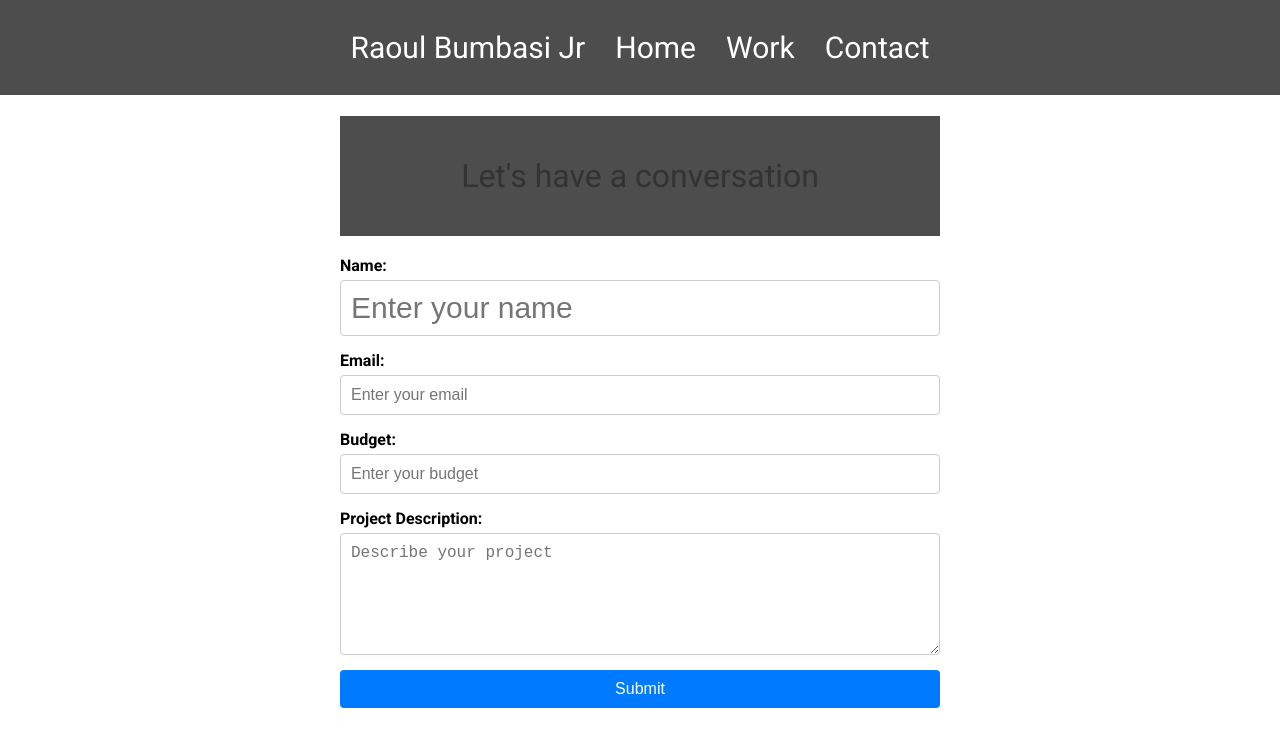
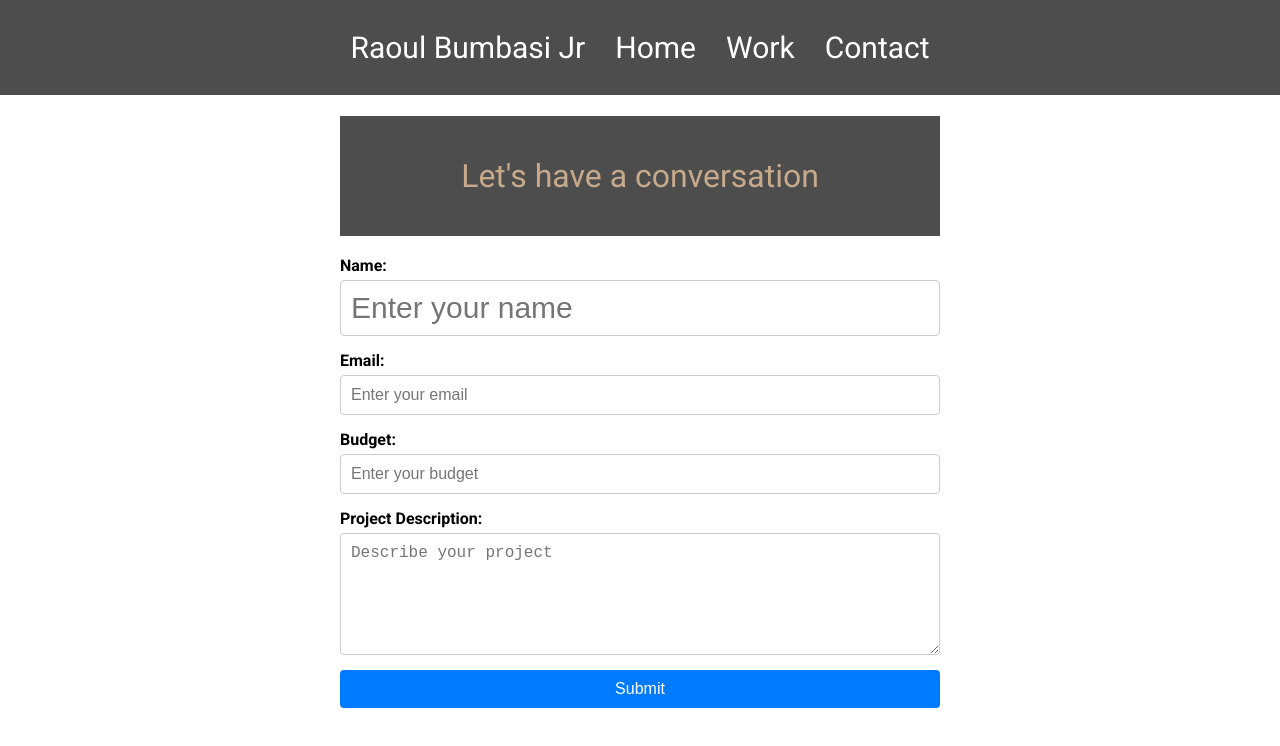
Before and after one commit to RaoulBumbasiJr/portfolio, a React (Create React App) app: page /contact in a window 1280 px wide. Shown: the top 746 px of the page. Built offline with nearby package versions, Linux system fonts and the light colour scheme.

Commit message:
Contact.js edit

```diff
--- a/src/components/Contact/Contact.css
+++ b/src/components/Contact/Contact.css
@@ -29,7 +29,7 @@
 
 .contactHeading1 {
   font-size: 2rem;
-  color: #333;
+  color: #c7aa8b;
 }
 
 .contact-form {
```
